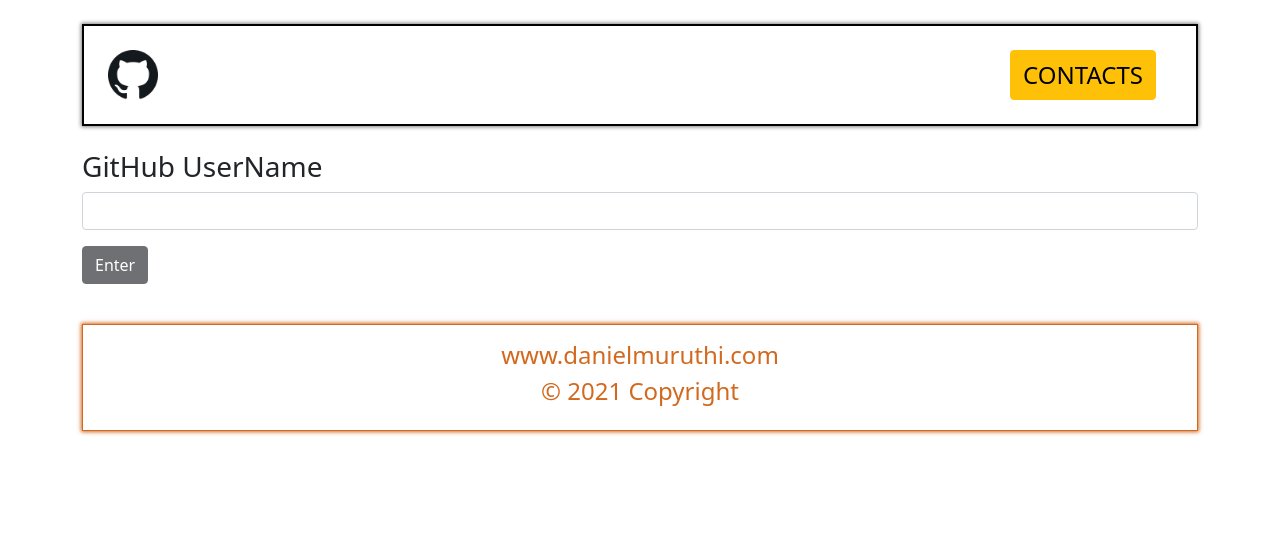
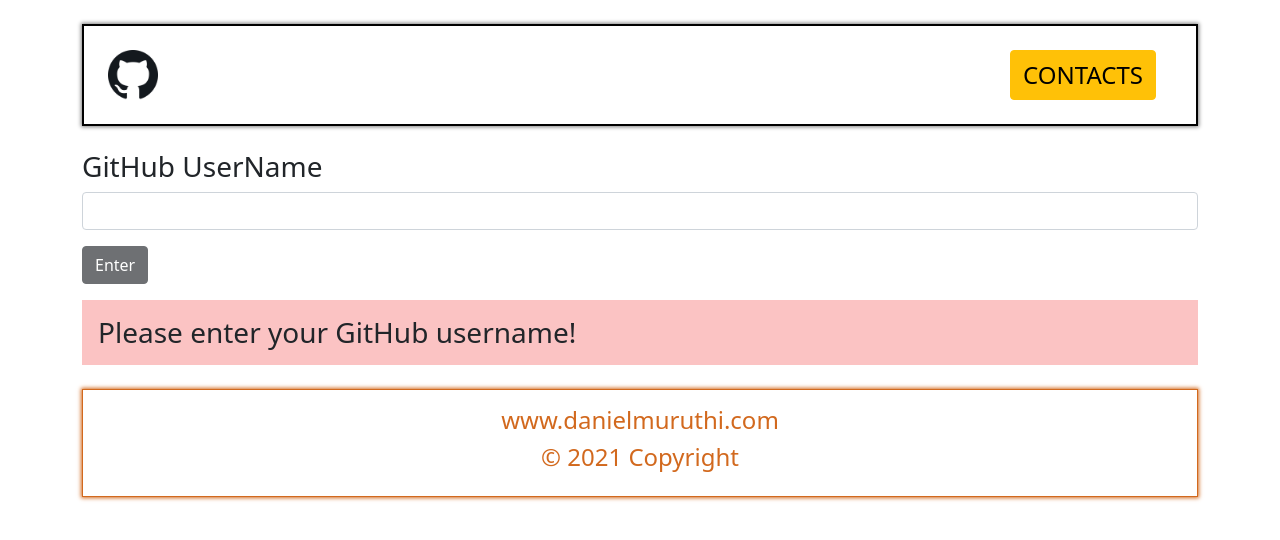
Before and after one commit to Daniel-Muruthi/git-account, an Angular app: page / in a window 1280 px wide. Shown: the top 540 px of the page. Built offline with nearby package versions, Linux system fonts and the light colour scheme.

Commit message:
This will add the warning message

```diff
--- a/src/app/inputform/inputform.component.css
+++ b/src/app/inputform/inputform.component.css
@@ -0,0 +1,10 @@
+.nameGit{
+    padding:1rem;
+    background-color:rgba(152, 251, 152, 0.5);
+    align-items:center;
+}
+.defaultGit{
+    padding:1rem;
+    background-color:rgba(248, 136, 136, 0.5);
+    align-items:center;
+}
--- a/src/app/inputform/inputform.component.html
+++ b/src/app/inputform/inputform.component.html
@@ -2,4 +2,7 @@
 <input type="text" class="form-control" [(ngModel)]="username">
 <!-- <p class="my-2" >You have entered: {{username}}</p> -->
 <button class="my-3 btn btn-dark" [disabled]="username===''" (click)="nameOutput()">Enter</button>
-<h3>{{identity}}</h3>
+<h3 class="nameGit" *ngIf="jina; else def">{{identity}}</h3>
+<ng-template #def>
+    <h3 class="defaultGit">Please enter your GitHub username!</h3>
+</ng-template>
--- a/src/app/inputform/inputform.component.ts
+++ b/src/app/inputform/inputform.component.ts
@@ -10,6 +10,7 @@ export class InputformComponent implements OnInit {
   buttonstatus=false;
   username=""
   identity=""
+  jina=false;
 
   constructor() {
     // This set an enable timeout for button toggle status
@@ -25,6 +26,7 @@ export class InputformComponent implements OnInit {
   }
 
   nameOutput(){
+    this.jina=true;
     this.identity= `Your github username is : ${this.username}`
   }
 
```
Also changed, not shown: 3 other files (tests, documents, lock files or other folders).
